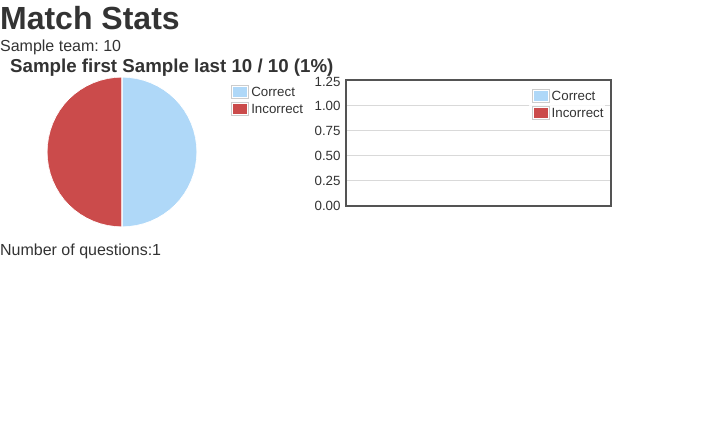
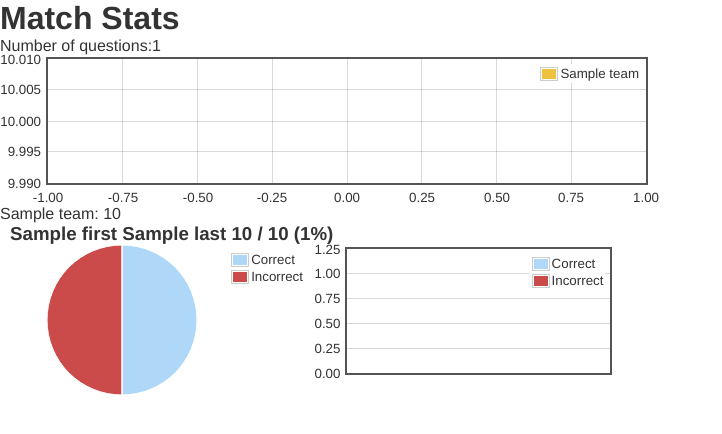
Before and after one commit to ryoung786/quick_recall, a Flask app: template templates/f/matches/stats.html in a window 1280 px wide. Shown: the top 434 px of the page, without its empty margins (0-722 px from the left). Run offline with Flask 2, Linux system fonts and the light colour scheme; the template is opened without the code that fills it: most values are stand-ins (such as "Sample title", 1, 10 or a date in 2020); parts of the project's set-up code (start-up, migrations or seed data) failed here and were passed over.

Commit message:
added the score history chart to the match stats page

```diff
--- a/f_models/matches.py
+++ b/f_models/matches.py
@@ -42,10 +42,6 @@ def playerToTeamDict(match_or_id, db):
             players[player_id] = i
     return players
 
-def scoreTracker(match_id, db):
-    match = find(match_id, db)
-    questions = db.questions.find({"_id": {"$in": match['questions']}})
-
 def addQuestion(match_or_id, question, db):
     m = matchOrId(match_or_id, db)
     m['questions'] += [question["_id"]]
--- a/static/css/match/stats.css
+++ b/static/css/match/stats.css
@@ -11,7 +11,11 @@
     height: 150px;
 }
 
-.tag-data, .tag-to-xtick-mapping {
+.flot.score-history-graph {
+    width: 650px;
+}
+
+.data-table {
     display: none;
 }
 
--- a/static/js/match/stats.js
+++ b/static/js/match/stats.js
@@ -23,6 +23,7 @@
 
          this.drawPlayerCorrectIncorrect();
          this.drawTagsBreakdown();
+         this.drawScoreHistory();
      };
 
      Stats.prototype = {
@@ -37,6 +38,7 @@
                  $.plot($('.flot.pie', this), data, self.pie_options);
              });
          },
+
          drawTagsBreakdown : function() {
              var self = this;
              $('.player').each(function() {
@@ -63,6 +65,20 @@
                  self.tags_options['xaxis'] = {'ticks': xticks, 'min': 75, 'max': xticks.length*100 + 25};
                  $.plot($('.flot.tags', this), data, self.tags_options);
              });
+         },
+
+         drawScoreHistory : function() {
+             var self = this;
+             var data = $("#score-history-data tr").map(function() {
+                 return {
+                     label: $(this).data('name'),
+                     data : $('td', this).map(function(i) {
+                         return [[i, parseInt($(this).text())]];
+                     }).get()
+                 };
+             });
+             console.log(data);
+             $.plot($('.flot.score-history-graph'), data);
          }
      };
      var stats = new Stats();
--- a/templates/f/matches/stats.html
+++ b/templates/f/matches/stats.html
@@ -6,6 +6,22 @@
     <body>
         <div class="content">
             <h1>Match Stats</h1>
+            <div class="stats">
+                <p><span>Number of questions:</span>{{ match.questions | count }}</p>
+            </div>
+            <div class="score-history">
+                <table id="score-history-data" class="data-table">
+                    {% for team in match.teams %}
+                        <tr data-name="{{ team.name }}">
+                            {% for score in team.score_history %}
+                                <td>{{ score }}</td>
+                            {% endfor %}
+                        </tr>
+                    {% endfor %}
+                </table>
+                <div class="flot score-history-graph"></div>
+            </div>
+
             {% for team in match.teams %}
                 <div class="team">
                     <p>{{ team.name }}: {{ team.score }}</p>
@@ -28,7 +44,7 @@
                                 <div class="flot pie"></div>
                                 <div class="flot tags"></div>
 
-                                <table class="tag-data">
+                                <table class="tag-data data-table">
                                     <tr class="correct">
                                         {% for tag, num_correct in tag_stats[player._id].correct.iteritems() %}
                                             <td data-xval="{{ tag_to_x_map[player._id][tag] }}">{{ num_correct }}</td>
@@ -41,7 +57,7 @@
                                     </tr>
                                 </table>
 
-                                <ul class="tag-to-xtick-mapping">
+                                <ul class="tag-to-xtick-mapping data-table">
                                     {% for tag, xtick in tag_to_x_map[player._id].iteritems() %}
                                         <li data-tagname="{{ tag }}">{{ xtick }}</li>
                                     {% endfor %}
@@ -51,10 +67,6 @@
                     </div>
                 </div>
             {% endfor %}
-
-            <div class="stats">
-                <p><span>Number of questions:</span>{{ match.questions | count }}
-            </div>
         </div>
 
         <!-- libraries -->
--- a/templates/f/players/stats.html
+++ b/templates/f/players/stats.html
@@ -16,7 +16,7 @@
                 <div class="flot pie"></div>
                 <div class="flot tags"></div>
 
-                <table class="tag-data">
+                <table class="tag-data data-table">
                     <tr class="correct">
                         {% for tag, num_correct in stats.correct.iteritems() %}
                         <td data-xval="{{ tag_to_x_map[tag] }}">{{ num_correct }}</td>
@@ -29,7 +29,7 @@
                     </tr>
                 </table>
 
-                <ul class="tag-to-xtick-mapping">
+                <ul class="tag-to-xtick-mapping data-table">
                     {% for tag, xtick in tag_to_x_map.iteritems() %}
                     <li data-tagname="{{ tag }}">{{ xtick }}</li>
                     {% endfor %}
```
Also changed, not shown: 1 other file.
